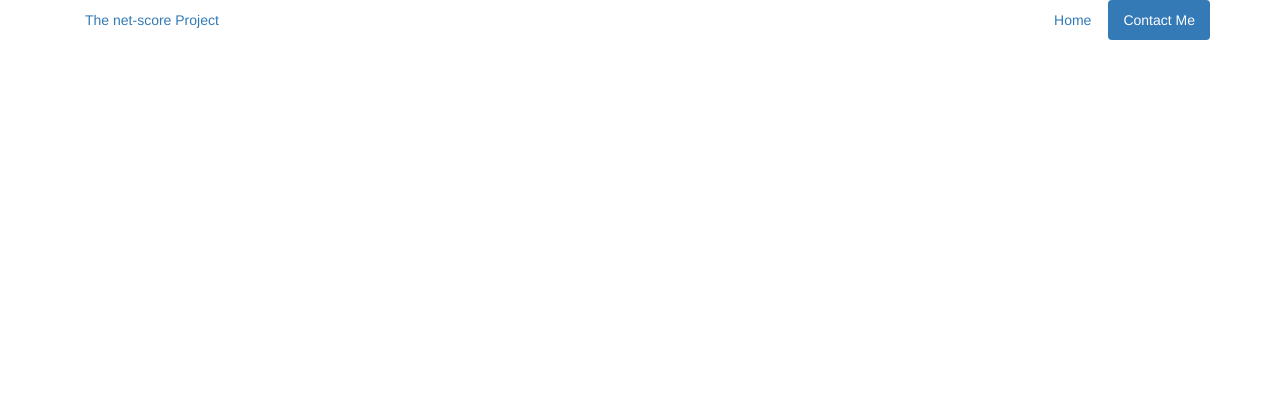
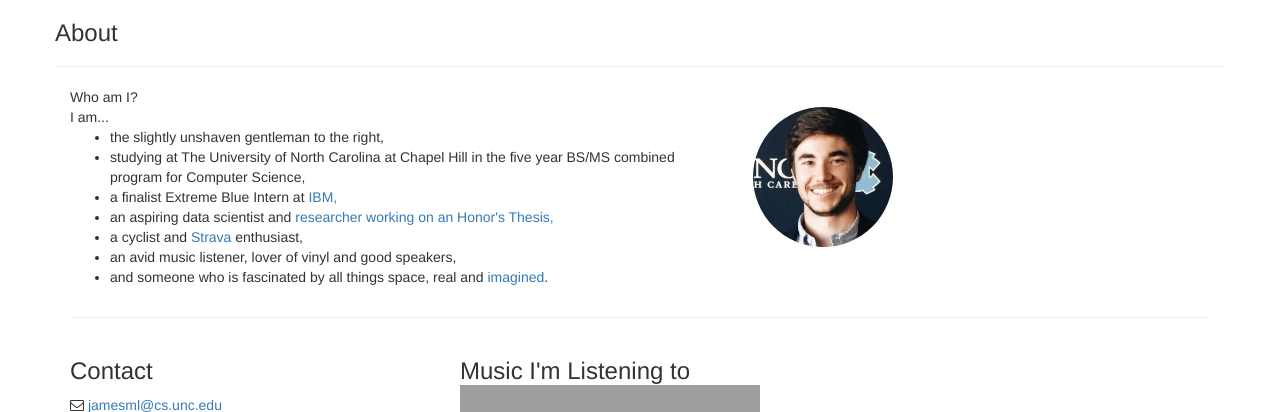
Before and after one commit to jameslmartin/personal, a plain HTML site: page about.html in a window 1280 px wide. Shown: the top 412 px of the page. Drawn offline with nearby package versions, Linux system fonts and the light colour scheme; grey boxes are pictures that could not be loaded.

Commit message:
Begun overhaul.

```diff
--- a/about.html
+++ b/about.html
@@ -22,18 +22,43 @@
 <body>
 
     <div class="container">
-        <div class="masthead">
-            <ul class="nav nav-pills pull-left">
-                <li><a href="http://www.net-score.org">The net-score Project</a>
-                </li>
+
+        <div class="row">
+            <h3>About</h3>
+            <hr>
+            <div class="col-md-7">
+            Who am I?<br>
+            I am...
+            <ul>
+                <li>the slightly unshaven gentleman to the right,</li>
+                <li>studying at The University of North Carolina at Chapel Hill in the five year BS/MS combined program for Computer Science,</li>
+                <li>a finalist Extreme Blue Intern at <a href="http://www-01.ibm.com/employment/us/extremeblue/">IBM,</a></li>
+                <li>an aspiring data scientist and <a href="net-score/index.html">researcher working on an Honor's Thesis,</a>
+                <li>a cyclist and <a href="https://www.strava.com/athletes/jlmartin">Strava</a> enthusiast,</li>
+                <li>an avid music listener, lover of vinyl and good speakers,
+                <li>and someone who is fascinated by all things space, real and <a href="http://www.imdb.com/title/tt0816692/">imagined</a>.</li>
             </ul>
-            <ul class="nav nav-pills pull-right">
-                <li><a href="index.html">Home</a>
-                </li>
-                <li class="active"><a href="about.html">Contact Me</a>
-                </li>
-            </ul>
+            </div>
+            <div class="col-md-4">
+            <br>
+            <img alt="Image of James Martin" class="img-circle" width="140" height="140" src="self.jpg">
+            </div>
         </div>
+        <hr>
+        <div class="row">
+            <div class="col-md-4" id="contact">
+            <h3>Contact</h3>
+             <div>
+            <i class="fa fa-envelope-o"></i> <a title="Email address" href="mailto:jamesml@cs.unc.edu"> jamesml@cs.unc.edu</a><br/>
+            <i class="fa fa-github"></i> <a title="GitHub account" href="http://github.com/jlmartin9">github.com/jlmartin9</a><br/>
+            <i class="fa fa-twitter"></i> <a title="Twitter account" href="http://twitter.com/jamesmartweets">twitter.com/jamesmartweets</a><br/>
+            <i class="fa fa-instagram"></i> <a title="Instagram account" href="http://instagram.com/jlmartin9">instagram.com/jlmartin9</a>
+            </div>
+            </div>
+            <div class="col-md-4" id="spotify">
+            <h3>Music I'm Listening to <br>
+            <iframe src="https://embed.spotify.com/?uri=spotify:user:1264920469:playlist:5OX11IOf32NYgXbGLVcde7" width="300" height="80" frameborder="0" allowtransparency="true"></iframe>
+            </div>
     </div>
 </body>
 </html>
```
Also changed, not shown: net-score/index.html (renamed from index.html, +0 -16 lines), net-score/Duke_test_data.html (renamed from Duke_test_data.html), net-score/Location_Data_Plots.html (renamed from Location_Data_Plots.html), net-score/Speedtest_data.html (renamed from Speedtest_data.html), net-score/embed.html (renamed from embed.html), net-score/final_report.html (renamed from final_report.html), self.jpg (added), 1 other file.
